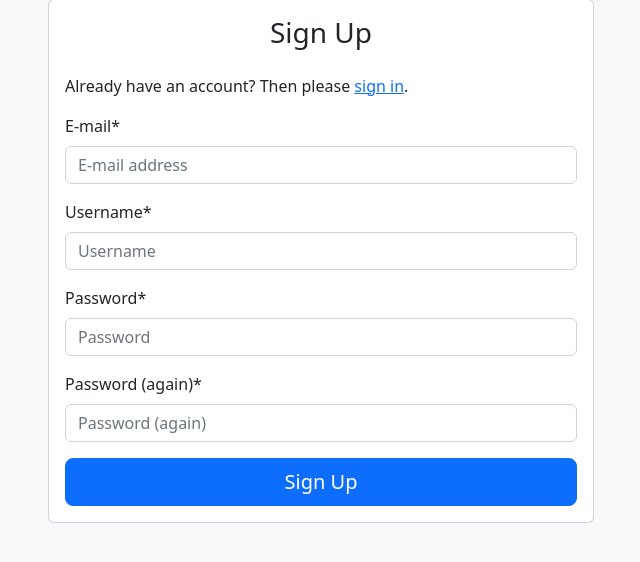
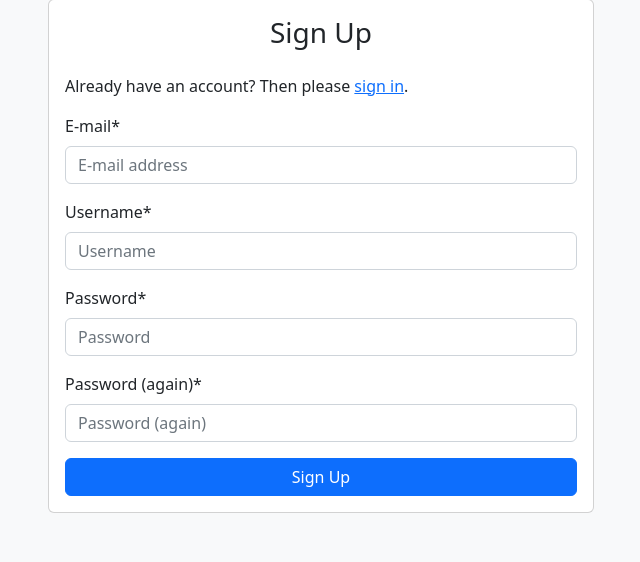
Before and after one commit to monosans/socnet, a Django app: page /accounts/signup/ in a window 1280 px wide. Shown: the part 74-636 px from the top of the page, without its empty margins (319-959 px from the left). Run offline with Django 4.2, Linux system fonts and the light colour scheme; parts of the project's set-up code (start-up, migrations or seed data) failed here and were passed over; some libraries are stand-ins or nearby versions.

Commit message:
Stop using btn-lg css class

```diff
--- a/server/apps/main/templates/main/users_search.html
+++ b/server/apps/main/templates/main/users_search.html
@@ -19,7 +19,7 @@
             {{ form|crispy }}
             <input type="submit"
                    value="{% trans "Search" %}"
-                   class="btn btn-primary btn-lg w-100"/>
+                   class="btn btn-primary w-100"/>
           </form>
         </div>
       </div>
--- a/server/templates/account/login.html
+++ b/server/templates/account/login.html
@@ -21,7 +21,7 @@
     <div class="text-center mb-3">
       <a href="{% url 'account_reset_password' %}">{% trans "Forgot Password?" %}</a>
     </div>
-    <input class="btn btn-primary btn-lg w-100"
+    <input class="btn btn-primary w-100"
            type="submit"
            value="{% trans 'Sign In' %}"/>
   </form>
--- a/server/templates/account/signup.html
+++ b/server/templates/account/signup.html
@@ -18,7 +18,7 @@
              name="{{ redirect_field_name }}"
              value="{{ redirect_field_value }}"/>
     {% endif %}
-    <input class="btn btn-primary btn-lg w-100"
+    <input class="btn btn-primary w-100"
            type="submit"
            value="{% trans 'Sign Up' %}"/>
   </form>
```
